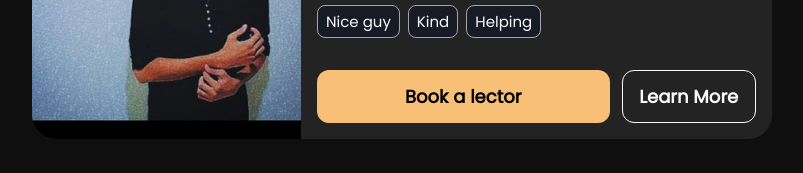
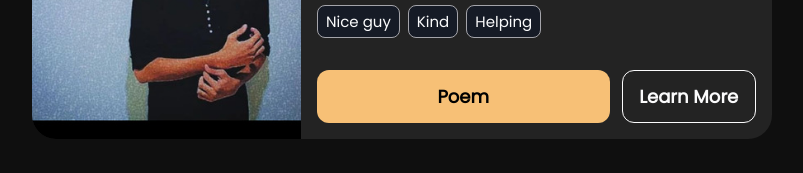
Before and after one commit to astrojayx/Profile-card, a plain HTML site: page index.html in a window 1280 px wide. Shown: the part 434-607 px from the top of the page, without its empty margins (238-1041 px from the left). Drawn offline with Linux system fonts and the light colour scheme.

Commit message:
Update index.html

```diff
--- a/index.html
+++ b/index.html
@@ -29,7 +29,7 @@
                 </ul>
                 <div class="action-buttons">
                     <a href="poem.html">
-                        Book a lector
+                        Poem
                     </a>
                     <a href="#learn-more" class="secondary">
                         Learn More
```
